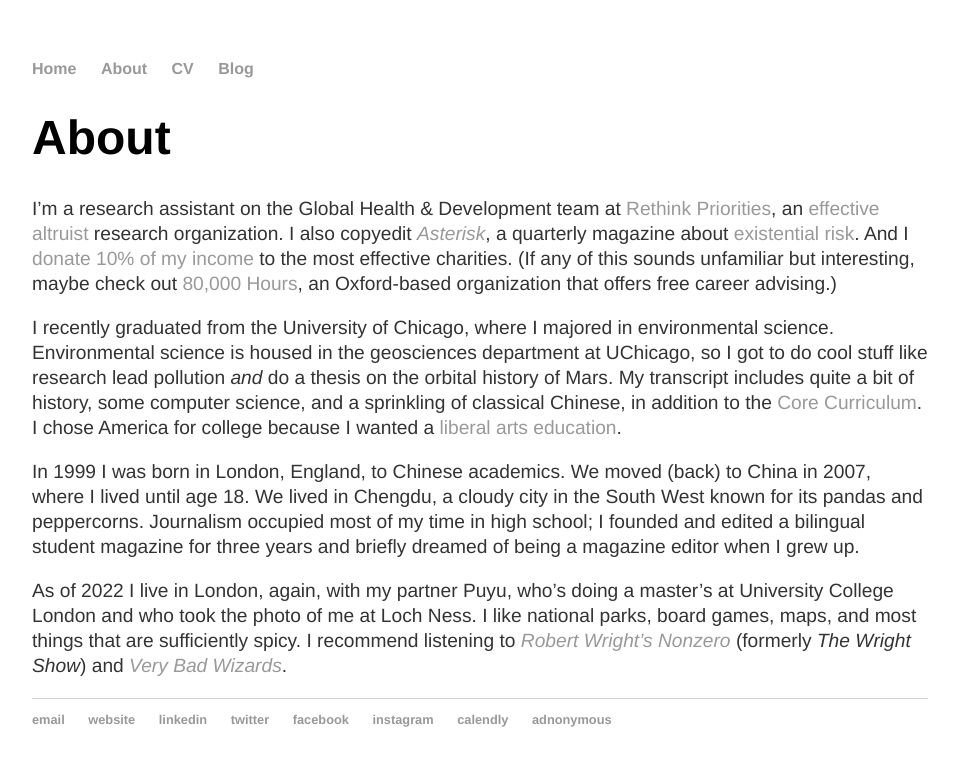
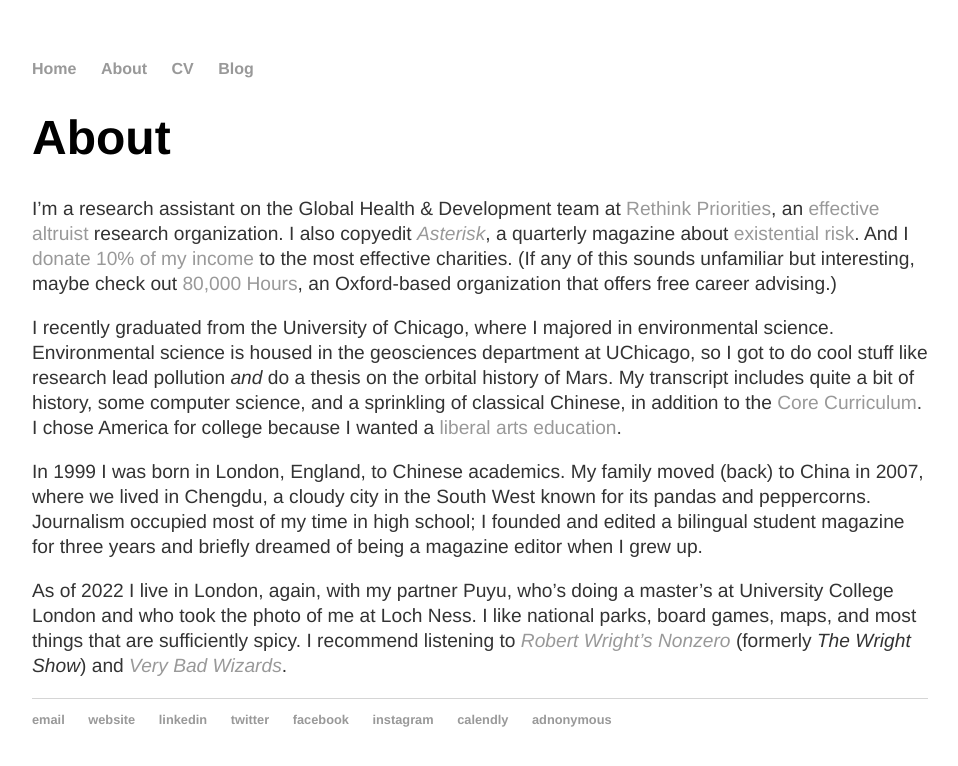
Before and after one commit to y-james-hu/y-james-hu.github.io, a Jekyll site: the page built from about/index.html, in a window 1280 px wide. Shown: the top 766 px of the page, without its empty margins (160-1118 px from the left). Built offline with Jekyll 4.4.1, drawn with Linux system fonts in a browser that asks for light colours.

Commit message:
Update index.html

```diff
--- a/about/index.html
+++ b/about/index.html
@@ -5,6 +5,6 @@
   <h1>{{ page.title }}</h1>
     <p>I’m a research assistant on the Global Health & Development team at <a href = "https://rethinkpriorities.org/">Rethink Priorities</a>, an <a href = "https://effectivealtruism.org">effective altruist</a> research organization. I also copyedit <a href = "http://asteriskmag.com/"><em>Asterisk</em></a>, a quarterly magazine about <a href = "https://theprecipice.com/">existential risk</a>. And I <a href="https://www.givingwhatwecan.org/pledge">donate 10% of my income</a> to the most effective charities. (If any of this sounds unfamiliar but interesting, maybe check out <a href = "https://80000hours.org/">80,000 Hours</a>, an Oxford-based organization that offers free career advising.)</p>
     <p>I recently graduated from the University of Chicago, where I majored in environmental science. Environmental science is housed in the geosciences department at UChicago, so I got to do cool stuff like research lead pollution <em>and</em> do a thesis on the orbital history of Mars. My transcript includes quite a bit of history, some computer science, and a sprinkling of classical Chinese, in addition to the <a href = "https://college.uchicago.edu/academics/core-curriculum">Core Curriculum</a>. I chose America for college because I wanted a <a href = "https://en.wikipedia.org/wiki/Liberal_arts_education">liberal arts education</a>.</p>
-    <p>In 1999 I was born in London, England, to Chinese academics. We moved (back) to China in 2007, where I lived until age 18. We lived in Chengdu, a cloudy city in the South West known for its pandas and peppercorns. Journalism occupied most of my time in high school; I founded and edited a bilingual student magazine for three years and briefly dreamed of being a magazine editor when I grew up.</p>
+    <p>In 1999 I was born in London, England, to Chinese academics. My family moved (back) to China in 2007, where we lived in Chengdu, a cloudy city in the South West known for its pandas and peppercorns. Journalism occupied most of my time in high school; I founded and edited a bilingual student magazine for three years and briefly dreamed of being a magazine editor when I grew up.</p>
     <p>As of 2022 I live in London, again, with my partner Puyu, who’s doing a master’s at University College London and who took the photo of me at Loch Ness. I like national parks, board games, maps, and most things that are sufficiently spicy. I recommend listening to <em><a href = "https://bloggingheads.tv/programs/wrightshow">Robert Wright’s Nonzero</a></em> (formerly <em>The Wright Show</em>) and <em><a href = "https://www.verybadwizards.com/">Very Bad Wizards</a></em>.</p>
     <p></p>
```
